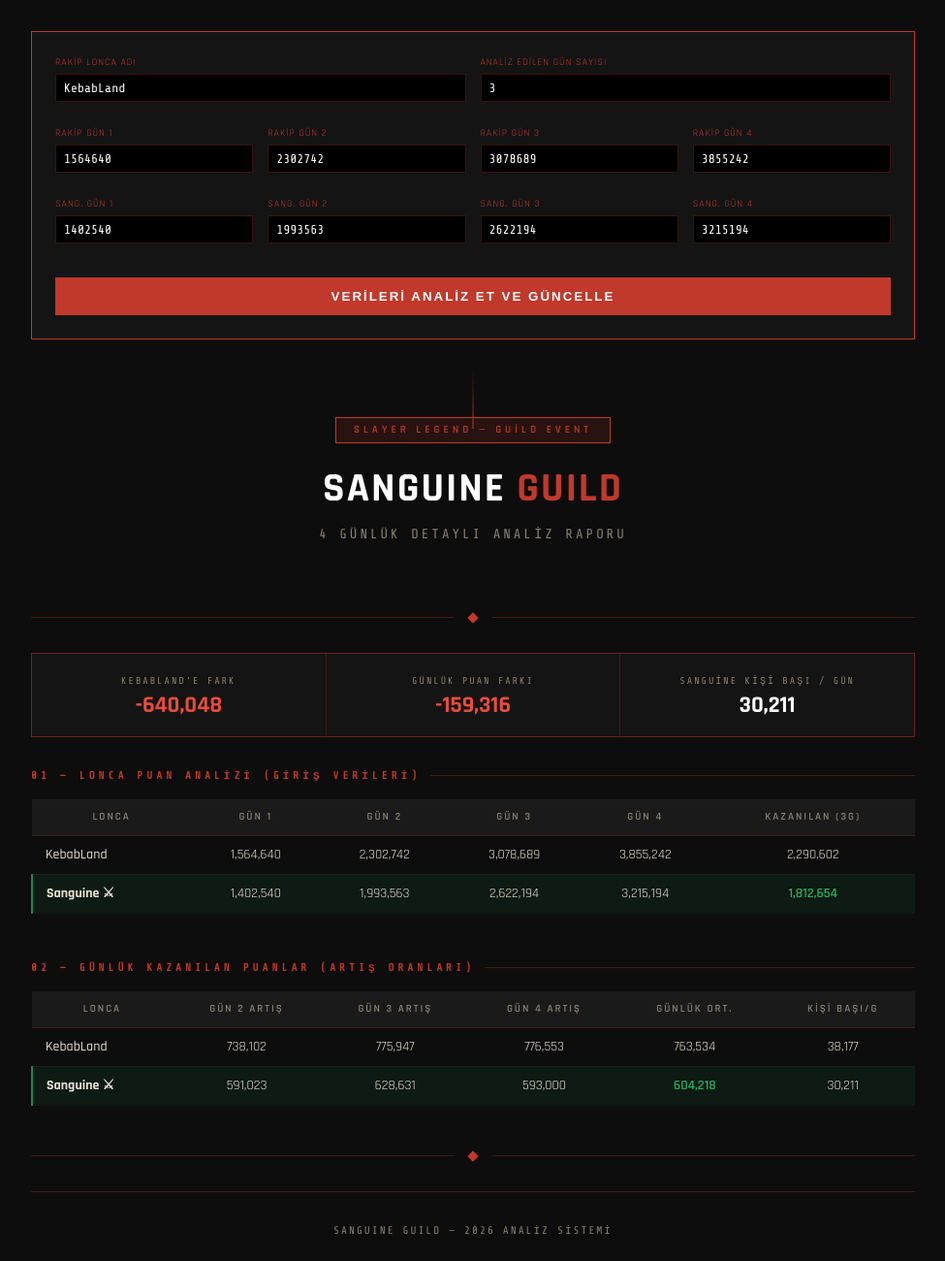
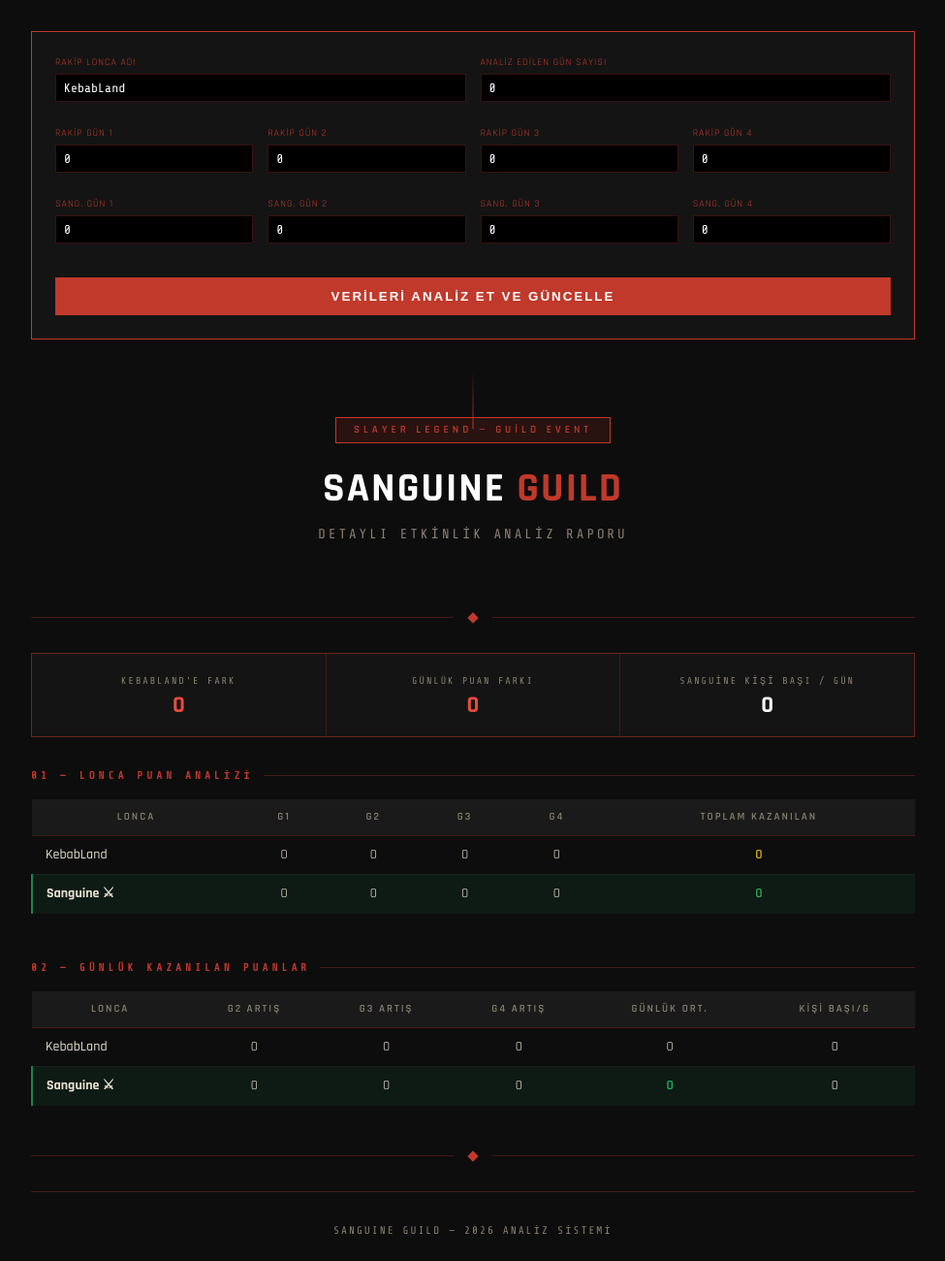
Before and after one commit to Cqxet/SanguineDragonValley, a plain HTML site: page index.html in a window 1280 px wide. Shown: the whole page at 97% size, without its empty margins (152-1127 px from the left). Drawn offline with nearby package versions, Linux system fonts and the light colour scheme.

Commit message:
Update index.html

```diff
--- a/index.html
+++ b/index.html
@@ -22,20 +22,17 @@
     --text-dim: #8a8070;
   }
 
-  /* GÜNCELLENMİŞ GİRİŞ PANELİ STİLİ */
   .admin-panel {
     background: var(--bg2);
     border: 1px solid var(--red);
     padding: 1.5rem;
     margin-bottom: 2rem;
     display: grid;
-    grid-template-columns: repeat(4, 1fr); /* 4 sütunlu yapıya geçtik */
+    grid-template-columns: repeat(4, 1fr);
     gap: 15px;
   }
   .input-group { margin-bottom: 10px; }
-  .input-group.full { grid-column: span 4; }
   .input-group.half { grid-column: span 2; }
-
   .input-group label { display: block; font-size: 10px; color: var(--red); margin-bottom: 4px; text-transform: uppercase; letter-spacing: 1px; }
   .input-group input {
     background: #000; border: 1px solid var(--border); color: #fff; padding: 6px 8px; width: 100%;
@@ -50,7 +47,6 @@
 
   @media print { .admin-panel { display: none; } }
 
-  /* MEVCUT TASARIMIN KALAN KISMI */
   * { box-sizing: border-box; margin: 0; padding: 0; }
   body { background: var(--bg); color: var(--text); font-family: 'Rajdhani', sans-serif; font-size: 15px; line-height: 1.5; min-height: 100vh; }
   .page { max-width: 960px; margin: 0 auto; padding: 2rem 1.5rem 4rem; }
@@ -75,20 +71,16 @@
   tr:hover td { background: rgba(192,57,43,0.06); }
   .row-sanguine td { background: rgba(26,122,74,0.12) !important; }
   .row-sanguine td:first-child { border-left: 2px solid var(--green-light); }
-  .row-total td { background: var(--bg3) !important; font-weight: 600; color: var(--gold); }
-  .row-danger td { background: rgba(192,57,43,0.08) !important; }
   td:first-child { text-align: left; font-weight: 500; }
   .neg { color: #e74c3c; font-weight: 600; }
   .pos { color: #27ae60; font-weight: 600; }
   .warn { color: var(--gold); font-weight: 600; }
-  .dim { color: var(--text-dim); }
   .stats-grid { display: grid; grid-template-columns: repeat(auto-fit, minmax(180px, 1fr)); gap: 1px; background: var(--border); border: 1px solid var(--border); margin-bottom: 2rem; }
   .stat-card { background: var(--bg2); padding: 1.25rem 1rem; text-align: center; }
   .stat-label { font-size: 10px; letter-spacing: 2px; text-transform: uppercase; color: var(--text-dim); margin-bottom: 6px; font-family: 'Share Tech Mono', monospace; }
   .stat-val { font-size: 24px; font-weight: 700; line-height: 1; }
   .stat-val.red { color: #e74c3c; }
   .stat-val.green { color: #27ae60; }
-  .stat-val.gold { color: var(--gold); }
   .stat-val.white { color: #fff; }
   .footer { text-align: center; padding-top: 2rem; border-top: 1px solid var(--border); font-size: 11px; color: var(--text-dim); letter-spacing: 2px; font-family: 'Share Tech Mono', monospace; }
 </style>
@@ -103,18 +95,18 @@
     </div>
     <div class="input-group half">
       <label>Analiz Edilen Gün Sayısı</label>
-      <input type="number" id="gunSayisi" value="3">
+      <input type="number" id="gunSayisi" value="0">
     </div>
 
-    <div class="input-group"><label>Rakip Gün 1</label><input type="number" id="rG1" value="1564640"></div>
-    <div class="input-group"><label>Rakip Gün 2</label><input type="number" id="rG2" value="2302742"></div>
-    <div class="input-group"><label>Rakip Gün 3</label><input type="number" id="rG3" value="3078689"></div>
-    <div class="input-group"><label>Rakip Gün 4</label><input type="number" id="rG4" value="3855242"></div>
+    <div class="input-group"><label>Rakip Gün 1</label><input type="number" id="rG1" value="0"></div>
+    <div class="input-group"><label>Rakip Gün 2</label><input type="number" id="rG2" value="0"></div>
+    <div class="input-group"><label>Rakip Gün 3</label><input type="number" id="rG3" value="0"></div>
+    <div class="input-group"><label>Rakip Gün 4</label><input type="number" id="rG4" value="0"></div>
 
-    <div class="input-group"><label>Sang. Gün 1</label><input type="number" id="sG1" value="1402540"></div>
-    <div class="input-group"><label>Sang. Gün 2</label><input type="number" id="sG2" value="1993563"></div>
-    <div class="input-group"><label>Sang. Gün 3</label><input type="number" id="sG3" value="2622194"></div>
-    <div class="input-group"><label>Sang. Gün 4</label><input type="number" id="sG4" value="3215194"></div>
+    <div class="input-group"><label>Sang. Gün 1</label><input type="number" id="sG1" value="0"></div>
+    <div class="input-group"><label>Sang. Gün 2</label><input type="number" id="sG2" value="0"></div>
+    <div class="input-group"><label>Sang. Gün 3</label><input type="number" id="sG3" value="0"></div>
+    <div class="input-group"><label>Sang. Gün 4</label><input type="number" id="sG4" value="0"></div>
 
     <button class="admin-btn" onclick="analizEt()">VERİLERİ ANALİZ ET VE GÜNCELLE</button>
   </div>
@@ -122,56 +114,56 @@
   <div class="header">
     <div class="guild-badge">Slayer Legend — Guild Event</div>
     <h1>SANGUINE <span>GUILD</span></h1>
-    <div class="subtitle">4 Günlük Detaylı Analiz Raporu</div>
+    <div class="subtitle">Detaylı Etkinlik Analiz Raporu</div>
   </div>
 
   <div class="divider"><div class="divider-icon"></div></div>
 
   <div class="stats-grid">
     <div class="stat-card">
-      <div class="stat-label"><span id="outRakipAd1">KebabLand</span>'e Fark</div>
-      <div class="stat-val red" id="cardFark">−640,048</div>
+      <div class="stat-label"><span id="outRakipAd1">Lonca</span>'e Fark</div>
+      <div class="stat-val red" id="cardFark">0</div>
     </div>
     <div class="stat-card">
       <div class="stat-label">Günlük Puan Farkı</div>
-      <div class="stat-val red" id="cardGunlukFark">−159,316</div>
+      <div class="stat-val red" id="cardGunlukFark">0</div>
     </div>
     <div class="stat-card">
       <div class="stat-label">Sanguine Kişi Başı / Gün</div>
-      <div class="stat-val white" id="cardSangKisiBasi">30,211</div>
+      <div class="stat-val white" id="cardSangKisiBasi">0</div>
     </div>
   </div>
 
   <div class="section">
-    <div class="section-title">01 — Lonca Puan Analizi (Giriş Verileri)</div>
+    <div class="section-title">01 — Lonca Puan Analizi</div>
     <div class="table-wrap">
       <table>
         <thead>
           <tr>
             <th>Lonca</th>
-            <th>Gün 1</th>
-            <th>Gün 2</th>
-            <th>Gün 3</th>
-            <th>Gün 4</th>
-            <th>Kazanılan (3G)</th>
+            <th>G1</th>
+            <th>G2</th>
+            <th>G3</th>
+            <th>G4</th>
+            <th>Toplam Kazanılan</th>
           </tr>
         </thead>
         <tbody>
           <tr>
-            <td id="outRakipAd2">KebabLand</td>
-            <td id="outR1">1,564,640</td>
-            <td id="outR2">2,302,742</td>
-            <td id="outR3">3,078,689</td>
-            <td id="outR4">3,855,242</td>
-            <td class="gold" id="outRKazanilan">2,290,602</td>
+            <td id="outRakipAd2">Rakip</td>
+            <td id="outR1">0</td>
+            <td id="outR2">0</td>
+            <td id="outR3">0</td>
+            <td id="outR4">0</td>
+            <td class="gold" id="outRKazanilan" style="color:var(--gold);font-weight:600">0</td>
           </tr>
           <tr class="row-sanguine">
             <td><strong>Sanguine ⚔</strong></td>
-            <td id="outS1">1,402,540</td>
-            <td id="outS2">1,993,563</td>
-            <td id="outS3">2,622,194</td>
-            <td id="outS4">3,215,194</td>
-            <td class="pos" id="outSKazanilan">1,812,654</td>
+            <td id="outS1">0</td>
+            <td id="outS2">0</td>
+            <td id="outS3">0</td>
+            <td id="outS4">0</td>
+            <td class="pos" id="outSKazanilan">0</td>
           </tr>
         </tbody>
       </table>
@@ -179,35 +171,35 @@
   </div>
 
   <div class="section">
-    <div class="section-title">02 — Günlük Kazanılan Puanlar (Artış Oranları)</div>
+    <div class="section-title">02 — Günlük Kazanılan Puanlar</div>
     <div class="table-wrap">
       <table>
         <thead>
           <tr>
             <th>Lonca</th>
-            <th>Gün 2 Artış</th>
-            <th>Gün 3 Artış</th>
-            <th>Gün 4 Artış</th>
+            <th>G2 Artış</th>
+            <th>G3 Artış</th>
+            <th>G4 Artış</th>
             <th>Günlük Ort.</th>
             <th>Kişi Başı/G</th>
           </tr>
         </thead>
         <tbody>
           <tr>
-            <td id="outRakipAd3">KebabLand</td>
-            <td id="diffR2">738,102</td>
-            <td id="diffR3">775,947</td>
-            <td id="diffR4">776,553</td>
-            <td class="gold" id="avgR">763,534</td>
-            <td id="avgR_p">38,177</td>
+            <td id="outRakipAd3">Rakip</td>
+            <td id="diffR2">0</td>
+            <td id="diffR3">0</td>
+            <td id="diffR4">0</td>
+            <td class="gold" id="avgR">0</td>
+            <td id="avgR_p">0</td>
           </tr>
           <tr class="row-sanguine">
             <td><strong>Sanguine ⚔</strong></td>
-            <td id="diffS2">591,023</td>
-            <td id="diffS3">628,631</td>
-            <td id="diffS4">593,000</td>
-            <td class="pos" id="avgS">604,218</td>
-            <td id="avgS_p">30,211</td>
+            <td id="diffS2">0</td>
+            <td id="diffS3">0</td>
+            <td id="diffS4">0</td>
+            <td class="pos" id="avgS">0</td>
+            <td id="avgS_p">0</td>
           </tr>
         </tbody>
       </table>
@@ -216,43 +208,36 @@
 
   <div class="divider"><div class="divider-icon"></div></div>
   <div class="footer">SANGUINE GUILD — 2026 ANALİZ SİSTEMİ</div>
-
 </div>
 
 <script>
 function analizEt() {
     const rakipAd = document.getElementById('rakipAd').value;
-    const gun = parseInt(document.getElementById('gunSayisi').value);
+    const gun = parseInt(document.getElementById('gunSayisi').value) || 1;
 
-    // Değerleri Al
     const r = [
-        parseInt(document.getElementById('rG1').value),
-        parseInt(document.getElementById('rG2').value),
-        parseInt(document.getElementById('rG3').value),
-        parseInt(document.getElementById('rG4').value)
+        parseInt(document.getElementById('rG1').value) || 0,
+        parseInt(document.getElementById('rG2').value) || 0,
+        parseInt(document.getElementById('rG3').value) || 0,
+        parseInt(document.getElementById('rG4').value) || 0
     ];
     const s = [
-        parseInt(document.getElementById('sG1').value),
-        parseInt(document.getElementById('sG2').value),
-        parseInt(document.getElementById('sG3').value),
-        parseInt(document.getElementById('sG4').value)
+        parseInt(document.getElementById('sG1').value) || 0,
+        parseInt(document.getElementById('sG2').value) || 0,
+        parseInt(document.getElementById('sG3').value) || 0,
+        parseInt(document.getElementById('sG4').value) || 0
     ];
 
-    // Kazanılan Toplamlar
     const rKazanilan = r[3] - r[0];
     const sKazanilan = s[3] - s[0];
-
-    // Günlük Artışlar
     const rDiffs = [r[1]-r[0], r[2]-r[1], r[3]-r[2]];
     const sDiffs = [s[1]-s[0], s[2]-s[1], s[3]-s[2]];
 
-    // Ortalamalar
     const rAvg = Math.round(rKazanilan / gun);
     const sAvg = Math.round(sKazanilan / gun);
     const rKisi = Math.round(rAvg / 20);
     const sKisi = Math.round(sAvg / 20);
 
-    // UI Güncelleme (Stat Cards)
     document.getElementById('outRakipAd1').innerText = rakipAd;
     document.getElementById('outRakipAd2').innerText = rakipAd;
     document.getElementById('outRakipAd3').innerText = rakipAd;
@@ -261,7 +246,6 @@ function analizEt() {
     document.getElementById('cardGunlukFark').innerText = (sAvg - rAvg).toLocaleString();
     document.getElementById('cardSangKisiBasi').innerText = sKisi.toLocaleString();
 
-    // UI Güncelleme (Tablo 1)
     document.getElementById('outR1').innerText = r[0].toLocaleString();
     document.getElementById('outR2').innerText = r[1].toLocaleString();
     document.getElementById('outR3').innerText = r[2].toLocaleString();
@@ -274,7 +258,6 @@ function analizEt() {
     document.getElementById('outS4').innerText = s[3].toLocaleString();
     document.getElementById('outSKazanilan').innerText = sKazanilan.toLocaleString();
 
-    // UI Güncelleme (Tablo 2 Artışlar)
     document.getElementById('diffR2').innerText = rDiffs[0].toLocaleString();
     document.getElementById('diffR3').innerText = rDiffs[1].toLocaleString();
     document.getElementById('diffR4').innerText = rDiffs[2].toLocaleString();
@@ -287,10 +270,7 @@ function analizEt() {
     document.getElementById('avgS').innerText = sAvg.toLocaleString();
     document.getElementById('avgS_p').innerText = sKisi.toLocaleString();
 }
-
-// Başlangıç Analizi
 analizEt();
 </script>
-
 </body>
 </html>
```
